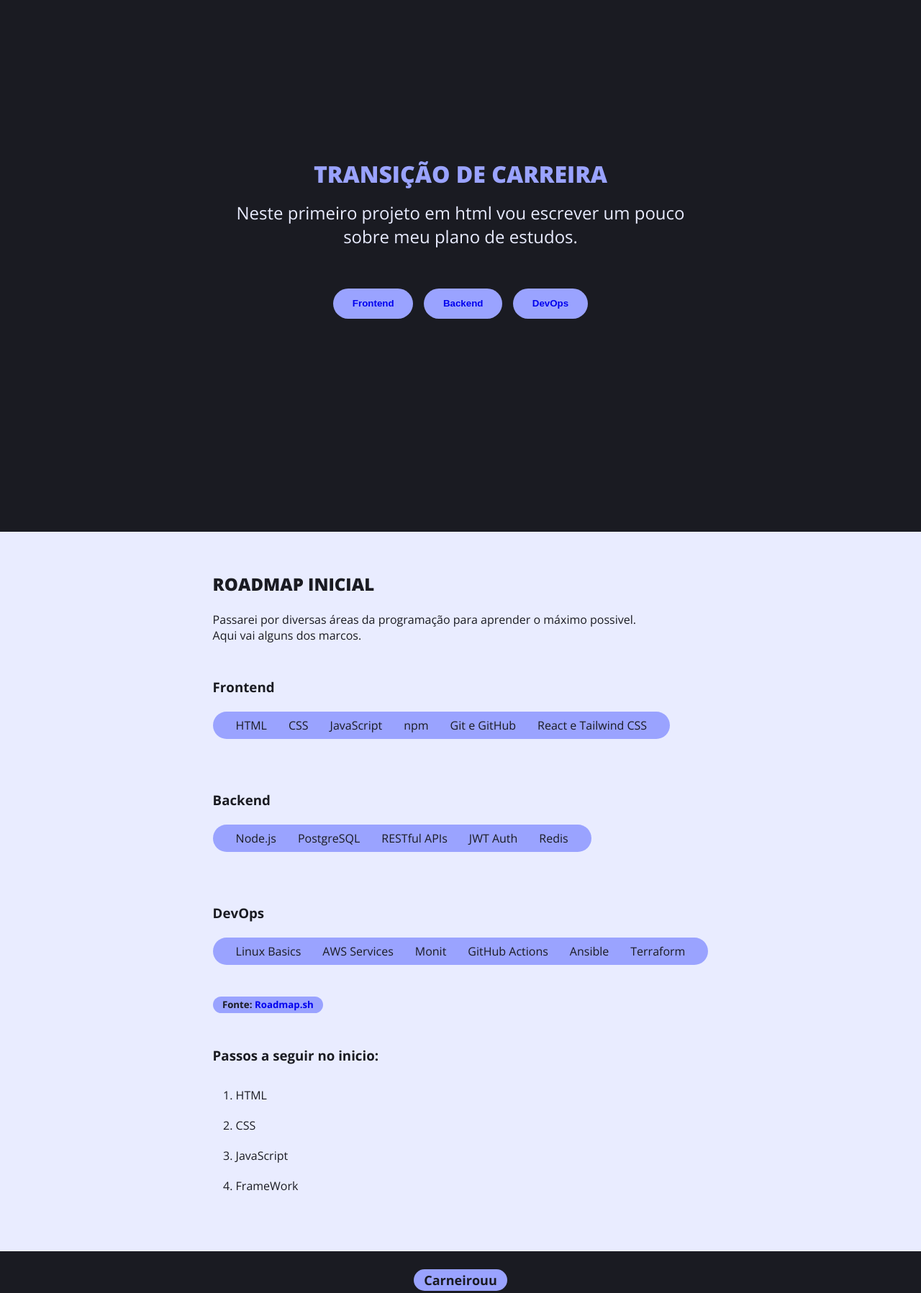
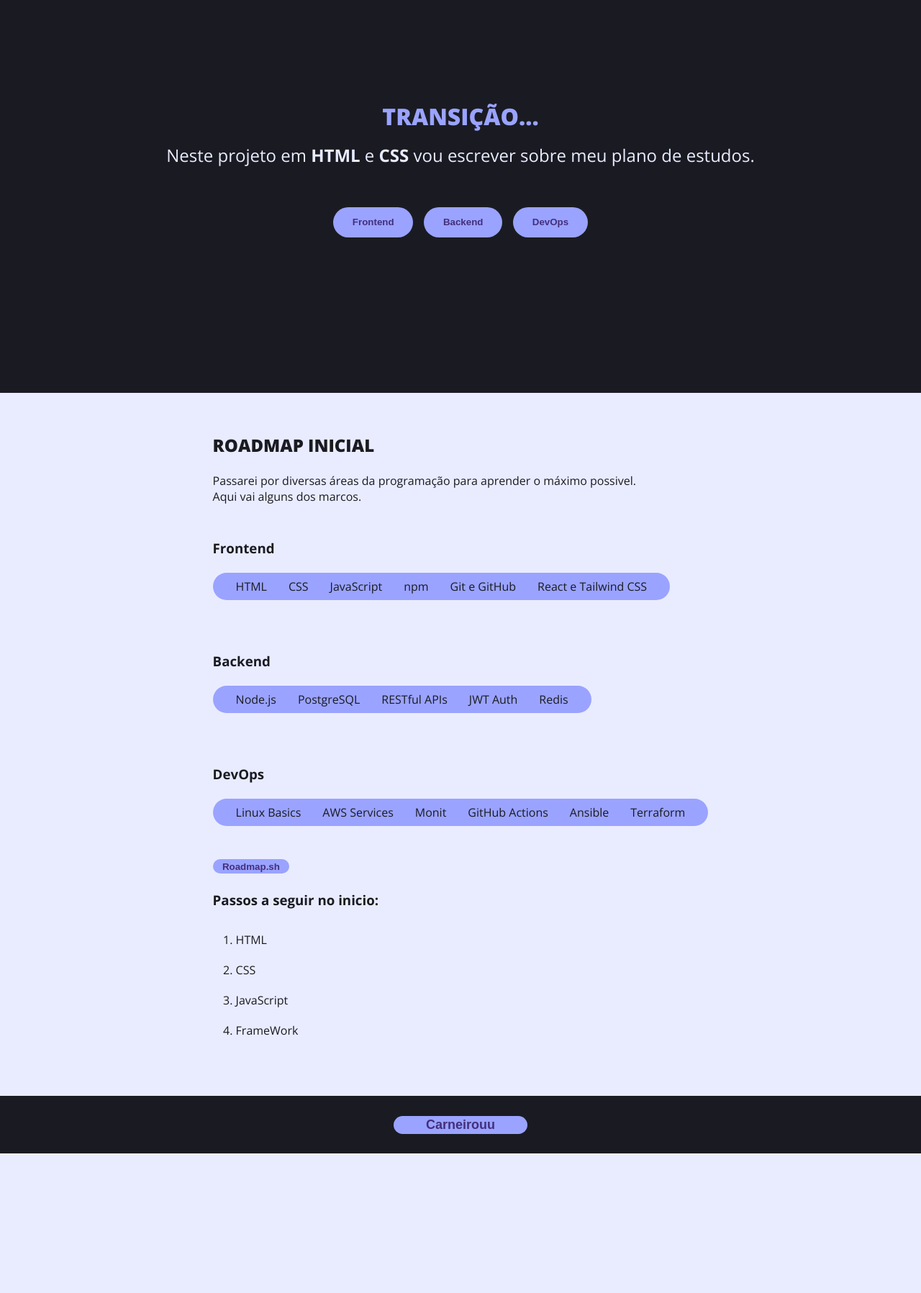
Before and after one commit to Carneirouu/html-css-studies, a plain HTML site: page index.html in a window 1280 px wide. Shown: the part 100-1897 px from the top of the page at 72% size. After the commit the page ends 1703 px from the top, so only its background shows below. Drawn offline with nearby package versions, Linux system fonts and the light colour scheme; a web font is replaced by a local one.

Commit message:
final version_first html css project

```diff
--- a/Style.css
+++ b/Style.css
@@ -7,7 +7,7 @@
 }
 
 header {
-    padding: 17rem;
+    padding: 12rem;
     background-color: #1a1b22;
     color: #e9ecff;
     text-align: center;
@@ -28,7 +28,9 @@ h2 {
     font-weight: 400;
 }
 
+
 .roles {
+    color: #432f7c;
     display: flex;
     flex-direction: row;
     align-items: center;
@@ -37,7 +39,27 @@ h2 {
     gap: 15px;
 }
 
-button {
+.frontButton {
+    padding: 1em 2em;
+    background-color: #9aa3ff;
+    align-items: center;
+    justify-content: center;
+    border: none;
+    border-radius: 40px;
+    font-weight: 750;
+}
+
+.backButton {
+    padding: 1em 2em;
+    background-color: #9aa3ff;
+    align-items: center;
+    justify-content: center;
+    border: none;
+    border-radius: 40px;
+    font-weight: 750;
+}
+
+.devopsButton {
     padding: 1em 2em;
     background-color: #9aa3ff;
     align-items: center;
@@ -48,12 +70,15 @@ button {
 }
 
 button:hover {
-    background-color: #e9ecff;
+    background-color: #b9bfff;
+    color: #432f7c;
 }
 
 a {
     text-decoration: none;
+    color: #432f7c;
 }
+
 
 body {
     background-color: #e9ecff;
@@ -125,8 +150,16 @@ main {
 .font {
     justify-self: left;
     background-color: #9aa3ff;
+    color: #432f7c;
+    border: none;
     border-radius: 40px;
-    padding: 0.2em 1em
+    padding: 0.2em 1em;
+    font-weight: bold;
+}
+
+.font:hover {
+    background-color: #b9bfff;
+    color: #432f7c;
 }
 
 .passos {
@@ -144,17 +177,26 @@ footer {
     background-color: #1a1b22;
     width: 100%;
     height: 10vh;
-    color: #e9ecff;
     display: flex;
     justify-content: center;
     align-items: center;
 }
 
-.rights {
+
+.gitProfile {
     background-color: #9aa3ff;
-    color: #1a1b22;
-    padding: 0.15em 0.8em;
+    color: #432f7c;
+    padding: 0.12em 2.5em;
+    align-items: center;
+    justify-self: center;
+    border: none;
     border-radius: 40px;
     font-weight: 500;
     font-size: large;
+    font-weight: 800;
 }
+
+.gitProfile:hover {
+    background-color: #b9bfff;
+    color: #432f7c;
+}
--- a/index.html
+++ b/index.html
@@ -12,13 +12,13 @@
     <header>
         <div>
             <div class="header">
-                <h1>TRANSIÇÃO DE CARREIRA</h1>
-                <h2>Neste primeiro projeto em html vou escrever um pouco sobre meu plano de estudos.</h2>
+                <h1>TRANSIÇÃO...</h1>
+                <h2>Neste projeto em <B>HTML</B> e <B>CSS</B> vou escrever sobre meu plano de estudos.</h2>
             </div>
             <h3 class="roles">
-                <div class="button1"><button><a href="#Frontend">Frontend</a></button></div>
-                <div class="button2"><button><a href="#Backend">Backend</a></button></div>
-                <div class="button3"><button><a href="#DevOps">DevOps</a></button></div>
+                <div class="button1"><button class="frontButton"><a href="#Frontend">Frontend</a></button></div>
+                <div class="button2"><button class="backButton"><a href="#Backend">Backend</a></button></div>
+                <div class="button3"><button class="devopsButton"><a href="#DevOps">DevOps</a></button></div>
             </h3>
         </div>
     </header>
@@ -57,7 +57,7 @@
                 <li>Ansible</li>
                 <li>Terraform</li>
             </ul><br><br>
-            <h5 class="font">Fonte: <a href="https://roadmap.sh/full-stack" target="_blank">Roadmap.sh</a></h5><br>
+            <button class="font"><a href="https://roadmap.sh/full-stack" target="_blank">Roadmap.sh</a></button><br>
         </div>
         <div class="passos">
             <h3>Passos a seguir no inicio:</h3>
@@ -71,7 +71,9 @@
     </main>
 </body>
 <footer>
-    <a href="https://github.com/Carneirouu" target="_blank" class="rights"><b>Carneirouu</b></a>
+    <a href="https://github.com/Carneirouu" target="_blank" class="rights">
+        <button id="gitProfile" class="gitProfile"><b>Carneirouu</b></button>
+    </a>
 </footer>
 
 </html>
```
